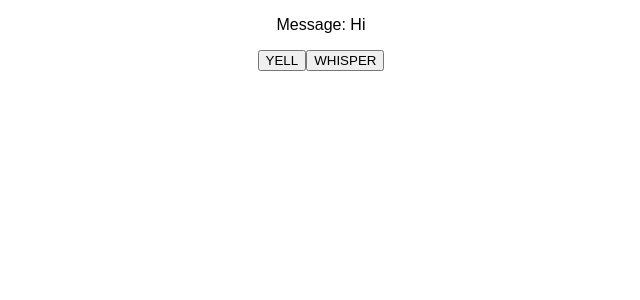
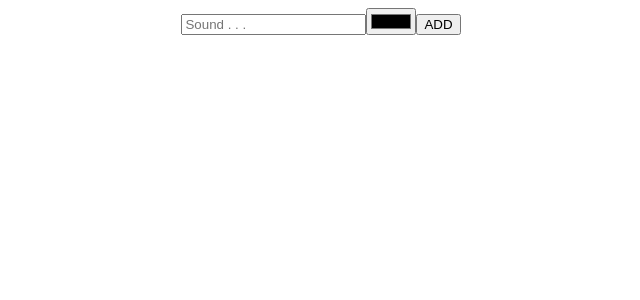
Before and after one commit to o-brayarn/react-hooks, a React (Create React App) app: page / in a window 1280 px wide. Shown: the top 300 px of the page, without its empty margins (319-959 px from the left). Built offline with nearby package versions, Linux system fonts and the light colour scheme.

Commit message:
manage form inputs using useRef

```diff
--- a/src/App.js
+++ b/src/App.js
@@ -1,11 +1,12 @@
 import "./styles.css";
 import AdditionalHooks from "./AdditionalHooks";
 import ActionDispatch from "./ActionDispatch";
+import Forms from "./Forms";
 
 export default function App() {
   return (
     <div className="App">
-      <ActionDispatch />
+      <Forms />
     </div>
   );
 }
--- /dev/null
+++ b/src/Forms.jsx
@@ -0,0 +1,26 @@
+import { useRef } from "react";
+
+const Forms = () => {
+  const sound = useRef();
+  const color = useRef();
+
+  const handleSubmit = (e) => {
+    e.preventDefault();
+
+    const soundVal = sound.current.value;
+    const colorVal = color.current.value;
+    alert(`${soundVal} sounds like ${colorVal}`);
+
+    // Reset values
+    sound.current.value = "";
+    color.current.value = "";
+  };
+  return (
+    <form onSubmit={handleSubmit}>
+      <input ref={sound} type="text" placeholder="Sound . . ." />
+      <input ref={color} type="color" />
+      <button>ADD</button>
+    </form>
+  );
+};
+export default Forms;
```
